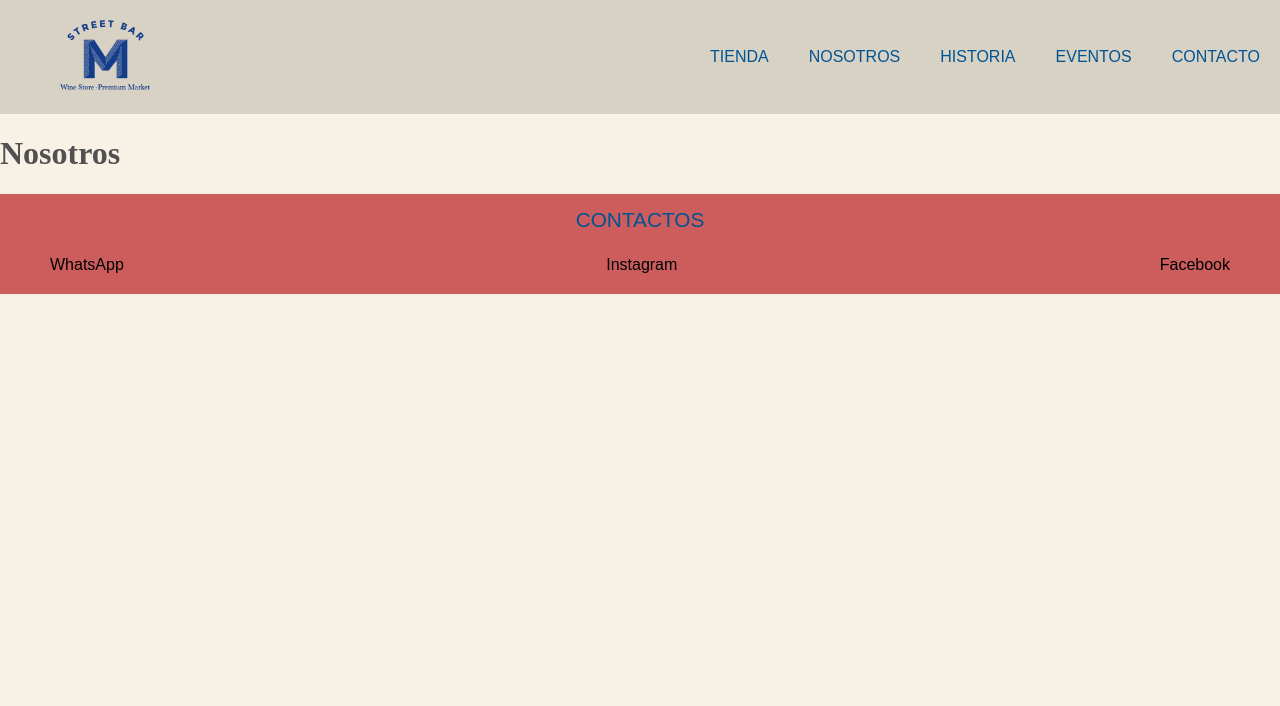
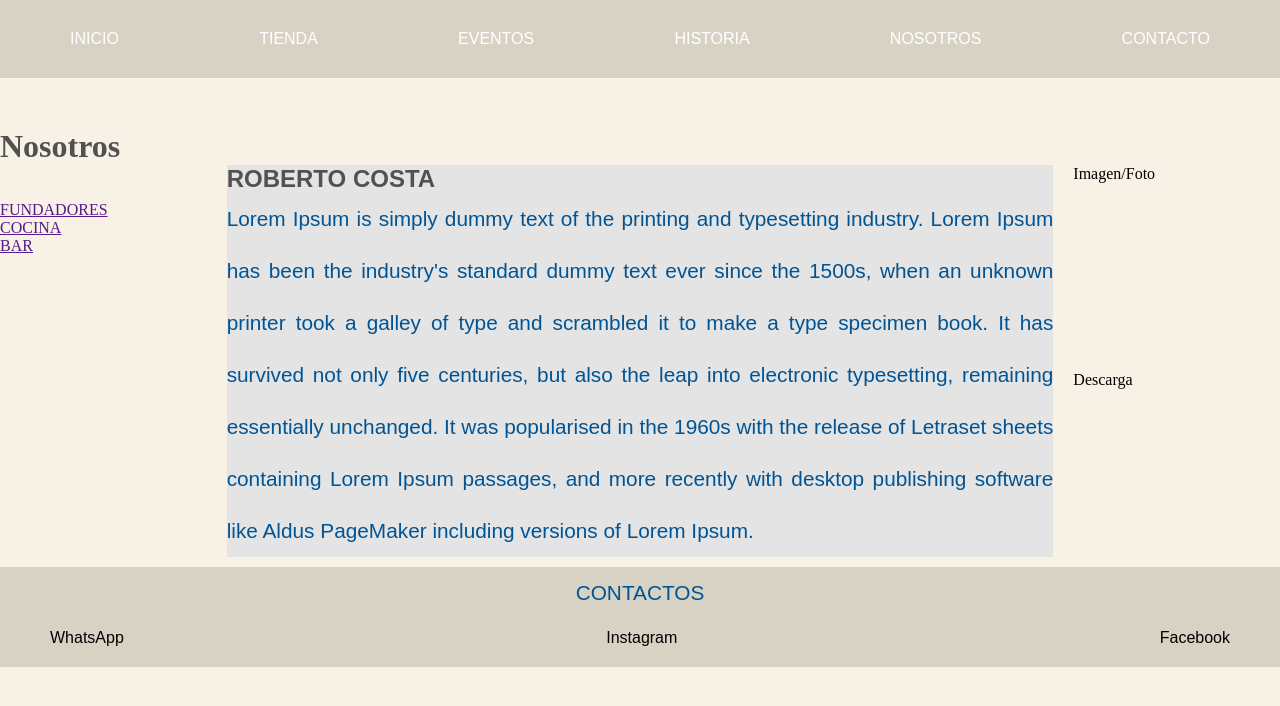
Before and after one commit to Alexiadelonc/Web, a plain HTML site: page paginas/nosotros.html in a window 1280 px wide. Drawn offline with Linux system fonts and the light colour scheme.

Commit message:
Modificaciones al 2-9

```diff
--- a/css/main.css
+++ b/css/main.css
@@ -1,58 +1,53 @@
+* {
+    margin: 0;
+    padding:0;
+    box-sizing: border-box;
+  }
   header {
-    background-color:#D8D2C4;
+    font-family:'Montserrat', sans-serif;
+    background-color: #D8D2C4;
+  }
+  .menu-padre,
+  .menu_item{
+    list-style: none;
   }
 
-/* Header*/
-.listaHeader{
-    display: flex;
-    flex-direction: row;
-    justify-content: space-between;
-    align-items: center;
-    margin-top: 0px;
+  li{
+    position: relative;
   }
 
-.listaIzqHeader img {
-    width: 90px;
-    height: auto;
-    margin: 20px;
+  li > ul {
+    position: absolute;
+    display: none;
+    background: #afaa9f;
+    z-index: 1;
 
   }
 
-.listaDerHeader {
-    color: #005494;
-    font-family: 'Montserrat', sans-serif;
-    display: flex;
-    flex-direction: row;
-    flex-wrap:nowrap;
-    justify-content: flex-end;
-    align-items: center;
-
+  li:hover > ul {
+    display: block;
+    width: 100%;
+    list-style: none;
   }
 
-.listaDerHeader a {
-    text-decoration: none;
-    color:#005494 ;
-    font-family:'Montserrat', sans-serif;
-    font-weight: 500;
+  .menu-padre{
+    background: #D8D2C4;
   }
 
-.listaDerHeader li {
-    margin: 20px;
-    list-style-type: none;
-    display: flex;
-    flex-direction: row;
+  .menu_item{
+    flex: auto;
   }
 
-.listaDerHeader ul{
-    display: none;
-    position: absolute;
-    z-index: 1;
+  .menu_link{
+   text-decoration: none;
+   color: white;
+    padding: 30px;
+    text-align: center;
+    display: block;
   }
 
-.listaDerHeader li:hover ul{
-    float: none;
-    display: block;
-    text-align: left;
+  nav{
+    margin-bottom: 50px;
   }
 
 
@@ -93,7 +88,7 @@ tr:hover {
 
 /*Footer*/
 footer{
-    background-color: indianred;
+    background-color: #D8D2C4;
     padding-bottom: 20px;
 }
 .contactos {
@@ -111,3 +106,67 @@ footer{
     margin: 0px 50px;
 
 }
+
+/*Nosotros*/
+
+
+.content {
+  grid-area: content;
+  background-color: rgb(228, 228, 228);
+  }
+.content h1 {
+    font-family: 'Montserrat', sans-serif;
+}
+.content p {
+color: #005494;
+text-align: justify;
+font-family:'Montserrat Medium 500', sans-serif;
+}
+.main-nav {
+  grid-area: nav;
+}
+.side {
+  grid-area: sidebar;
+}
+.ad {
+  grid-area: ad;
+}
+.wrapper {
+    display: grid;
+    grid-gap: 20px;
+    grid-template-areas:
+      "nav"
+      "content"
+      "sidebar"
+      "ad";
+  }
+
+  @media (min-width: 500px) {
+    .wrapper {
+        grid-template-columns: 1fr 3fr;
+        grid-template-areas:
+        "nav     nav"
+        "sidebar content"
+        "ad      ad";
+    }
+    .main-nav ul {
+      display: flex;
+      justify-content: space-between;
+    }
+  }
+  @media (min-width: 700px) {
+    .wrapper {
+        grid-template-columns: 1fr 4fr 1fr;
+        grid-template-areas:
+        "nav    content sidebar"
+        "nav    content ad"
+     }
+     .main-nav ul {
+       flex-direction: column;
+     }
+  }
+  @media (min-width: 800px) {
+      .menu-padre{
+          display: flex;
+      }
+  }
--- a/paginas/nosotros.html
+++ b/paginas/nosotros.html
@@ -13,42 +13,48 @@
 
     <header>
         <nav>
-            <ul class="listaHeader">
-                <div class="listaIzqHeader">
-                    <a href="index.html">
-                        <img src="../imagenesIndex/logo street.png" alt="logoMStreetBar">
-                    </a>
-                </div>
-                <div class="listaDerHeader">
-                    <li> <a href="tienda.html"> TIENDA </a>
-                        <ul>
-                            <li>WINE</li>
-                            <li>MERCADO ORÁNICO </li>
-                        </ul>
-                    </li>
-                    <li>
-                        <a href="nosotros.html"> NOSOTROS </a>
-                        <ul>
-                            <li>CREADORES </li>
-                            <li>NUESTRO STAFF </li>
-                        </ul>
-                    </li>
-                    <li>
-                        <a href="historia.html"> HISTORIA </a>
-                    </li>
-                    <li> <a href="eventos.html"> EVENTOS </a> </li>
-                    <li> <a href="contacto.html"> CONTACTO </a> </li>
-                </div>
+            <ul class="menu-padre">
+                <li class="menu_item"><a class="menu_link" href="../index.html">INICIO</a></li>
+                <li class="menu_item"><a class="menu_link" href="tienda.html">TIENDA</a>
+                    <ul class="menu-sub1">
+                        <li><a class="menu_link" href="#">WINE</a></li>
+                        <li><a class="menu_link" href="#">MERCADO ORGANICO</a></li>
+                    </ul>
+                <li class="menu_item"><a class="menu_link" href="eventos.html">EVENTOS</a></li>
+                <li class="menu_item"><a class="menu_link" href="historia.html">HISTORIA</a></li>
+                <li class="menu_item"><a class="menu_link" href="nosotros.html">NOSOTROS</a>
+                    <ul class="menu-sub2">
+                        <li><a class="menu_link" href="#">NUESTRO STAFF</a></li>
+                        <li><a class="menu_link" href="#">CREADORES</a> </li>
+                    </ul>
+                </li>
+                <li class="menu_item"><a class="menu_link" href="contacto.html">CONTACTO</a></li>
             </ul>
         </nav>
     </header>
 
     <h1> Nosotros </h1>
-
-    <div>
-        <!--Cómo esta compuesta la empresa-->
-    </div>
-
+<div class="wrapper">
+    <nav class="main-nav">
+        <br>
+        <br>
+        <ul>
+            <li><a href="">FUNDADORES</a></li>
+            <li><a href="">COCINA</a></li>
+            <li><a href="">BAR</a></li>
+        </ul>
+    </nav>
+    <article class="content">
+        <h1>ROBERTO COSTA</h1>
+        <p>Lorem Ipsum is simply dummy text of the printing and typesetting industry. Lorem Ipsum has been the industry's standard dummy text
+            ever since the 1500s, when an unknown printer took a galley of type and scrambled it to make a type specimen book. It has survived
+            not only five centuries, but also the leap into electronic typesetting, remaining essentially unchanged. It was popularised in the
+            1960s with the release of Letraset sheets containing Lorem Ipsum passages, and more recently with desktop publishing software like
+            Aldus PageMaker including versions of Lorem Ipsum.</p>
+    </article>
+    <aside class="side">Imagen/Foto</aside>
+    <div class="ad">Descarga</div>
+</div>
     <footer>
         <p class="contactos"> CONTACTOS </p>
 
```
Also changed, not shown: index.html (+16 -26 lines), paginas/contacto.html (+16 -26 lines), paginas/eventos.html (+16 -26 lines), paginas/historia.html (+16 -26 lines), paginas/tienda.html (+16 -26 lines). Lines whose indentation alone changed are shown as unchanged.
